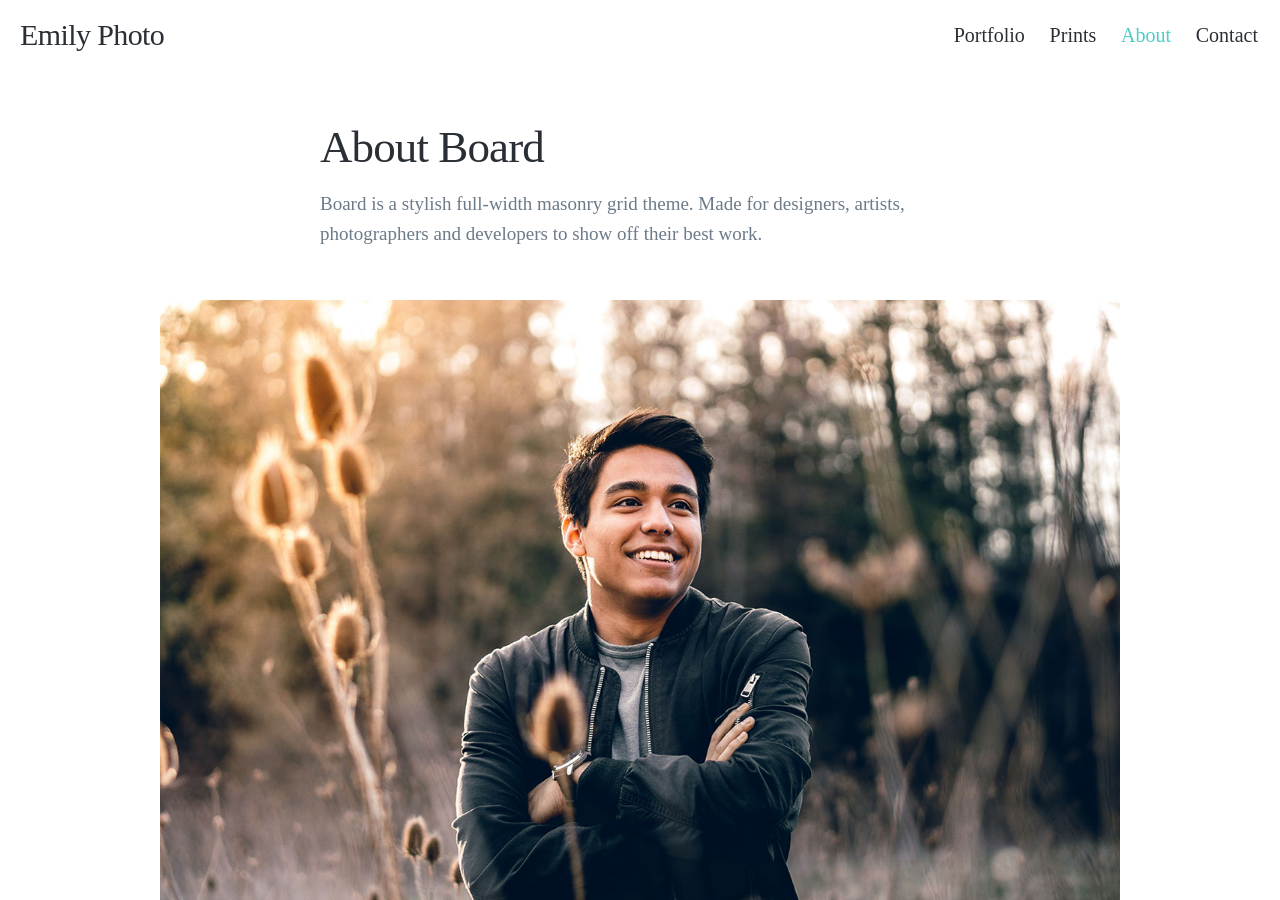
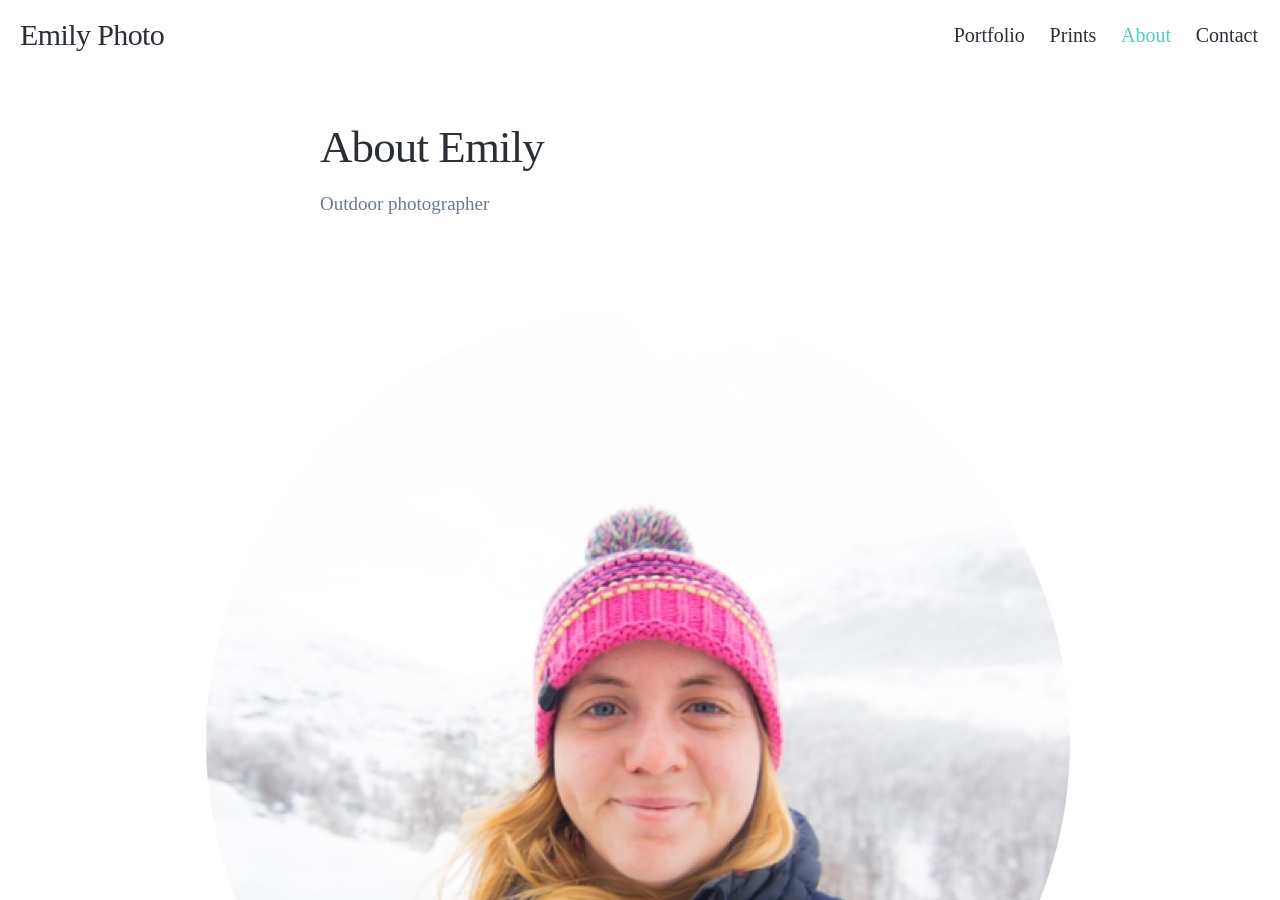
Before and after one commit to emily-hill/emily-hill.github.io, a Jekyll site: the page built from _pages/about.md, in a window 1280 px wide and 900 px high. Built offline with Jekyll 4.4.1, drawn with Linux system fonts in a browser that asks for light colours; nearby versions of some CDN libraries; some web fonts are replaced.

Commit message:
About page

```diff
--- a/_pages/about.md
+++ b/_pages/about.md
@@ -1,11 +1,11 @@
 ---
-title: About Board
-subtitle: Board is a stylish full-width masonry grid theme. Made for designers, artists, photographers and developers to show off their best work.
-description: Board is a stylish full-width masonry grid theme.
-featured_image: /images/demo/landscape-05.jpg
+title: About Emily
+subtitle: Outdoor photographer
+description: About Emily
+featured_image: /images/Circleprofile2.jpg
 ---
 
-![](/images/demo/landscape-05.jpg)
+![](/images/Circleprofile2.jpg)
 
 ## Features
 
```
